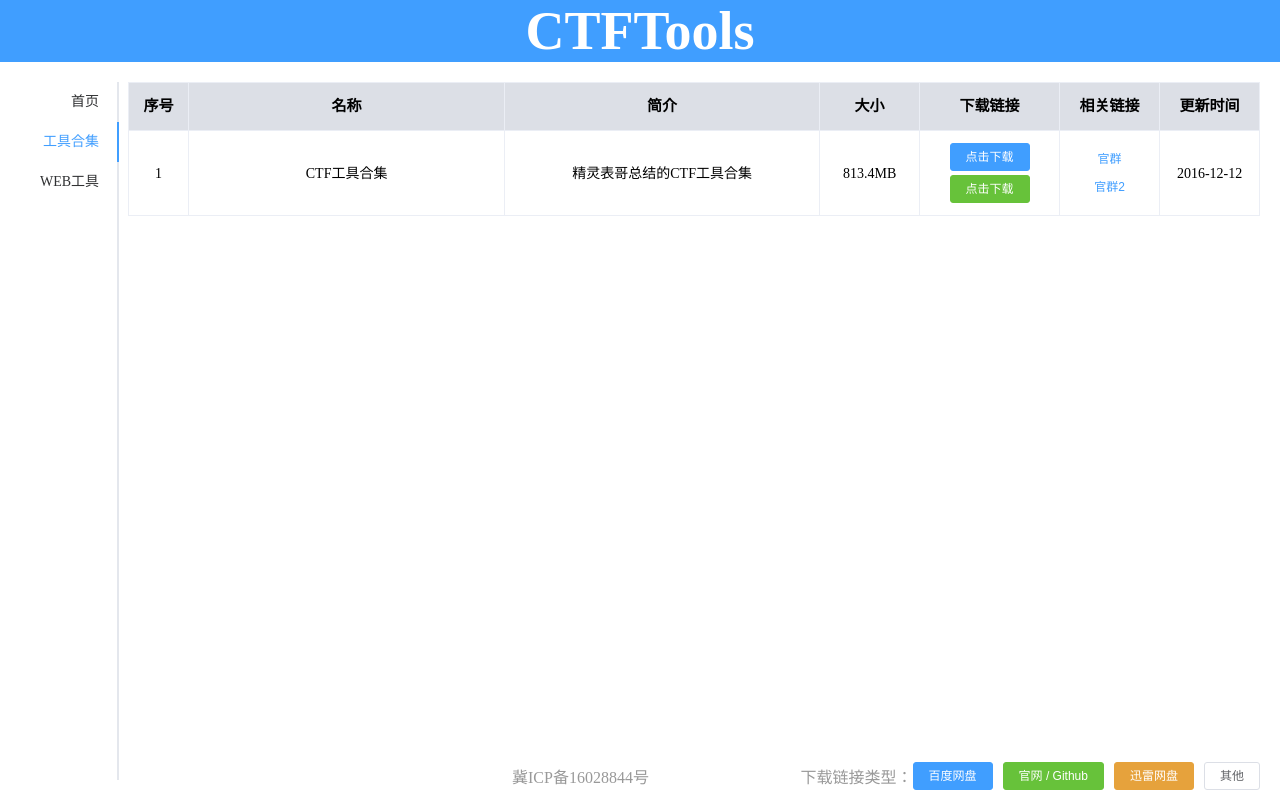
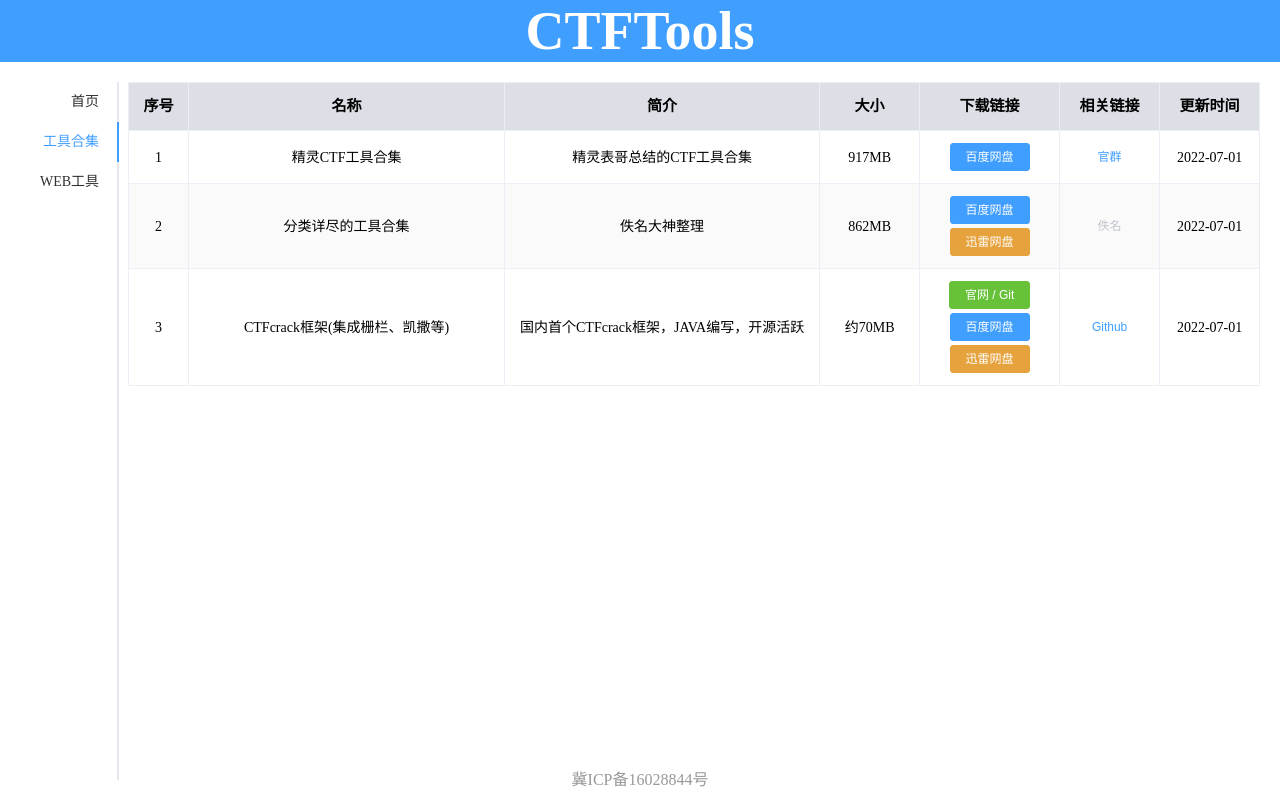
Before and after one commit to dr34m-cn/ctftools, a Vue app: page / in a window 1280 px wide. Both pictures are taken after a click on the tab "工具合集". Built offline with nearby package versions, Linux system fonts and the light colour scheme.

Commit message:
add 工具合集&web工具

```diff
--- a/src/ctftools/inc/tools.js
+++ b/src/ctftools/inc/tools.js
@@ -1,26 +1,59 @@
 // 工具合集
-
+// type：1-百度网盘，2-官网/github，3-迅雷网盘，4-其他
 const tools = [{
-	name: 'CTF工具合集',
+	name: '精灵CTF工具合集',
 	describe: '精灵表哥总结的CTF工具合集',
-	size: '813.4MB',
+	size: '917MB',
 	download: [{
-		link: 'https://pan.baidu.com/s/1D3evb-yJtbZUKbwvIt3xYg',
-		sercet: '11',
-		type: 1 // 1-百度网盘，2-官网/github，3-迅雷网盘，4-其他
-	}, {
-		link: 'https://pan.baidu.com/s/1D3evb-yJtbZUKbwvIt3xYg',
-		sercet: '11',
-		type: 2
+		link: 'https://pan.baidu.com/s/19p5GPCHabbZXVnw3YV8zsQ?pwd=45vm',
+		sercet: null,
+		type: 1
 	}],
 	about: [{
 		link: 'https://jq.qq.com/?_wv=1027&k=43E99KK',
 		name: '官群'
+	}],
+	updateTime: '2022-07-01'
+}, {
+	name: '分类详尽的工具合集',
+	describe: '佚名大神整理',
+	size: '862MB',
+	download: [{
+		link: 'https://pan.baidu.com/s/1Qu4c29XxWc_akuKD66OQeg?pwd=iuce',
+		sercet: null,
+		type: 1
 	}, {
-		link: 'https://jq.qq.com/?_wv=1027&k=43E99KK',
-		name: '官群2'
+		link: 'https://pan.xunlei.com/s/VN5sjtNy6nFyu7ZOwAuhTWOqA1',
+		sercet: 'h3e9',
+		type: 3
 	}],
-	updateTime: '2016-12-12'
+	about: [{
+		link: null,
+		name: '佚名'
+	}],
+	updateTime: '2022-07-01'
+}, {
+	name: 'CTFcrack框架(集成栅栏、凯撒等)',
+	describe: '国内首个CTFcrack框架，JAVA编写，开源活跃',
+	size: '约70MB',
+	download: [{
+		link: 'https://github.com/0Chencc/CTFCrackTools/releases',
+		sercet: null,
+		type: 2
+	}, {
+		link: 'https://pan.baidu.com/s/1efiSxanHC-0c0DIhM6mM7w?pwd=dclo',
+		sercet: null,
+		type: 1
+	}, {
+		link: 'https://pan.xunlei.com/s/VN5slQYJFZksX0wyQutp3CZwA1',
+		sercet: '6iyw',
+		type: 3
+	}],
+	about: [{
+		link: 'https://github.com/0Chencc/CTFCrackTools',
+		name: 'Github'
+	}],
+	updateTime: '2022-07-01'
 }]
 
 export default tools
--- a/src/ctftools/inc/web.js
+++ b/src/ctftools/inc/web.js
@@ -1,61 +1,65 @@
 // WEB工具
-
+// type：1-百度网盘，2-官网/github，3-迅雷网盘，4-其他
 const web = [{
-	name: 'web工具合集',
-	describe: 'web',
-	size: '813.4MB',
+	name: 'burpsuite_pro_1.6',
+	describe: '抓包分析等，需要JAVA环境，2099年到期',
+	size: '24.4MB',
 	download: [{
-		link: 'https://pan.baidu.com/s/1D3evb-yJtbZUKbwvIt3xYg',
-		sercet: 'mmmm',
-		type: 1 // 1-百度网盘，2-官网/github，3-迅雷网盘，4-其他
+		link: 'http://pan.baidu.com/s/1slm1fvn',
+		sercet: 'yopj',
+		type: 1
 	}],
 	about: [{
-		link: 'https://jq.qq.com/?_wv=1027&k=43E99KK',
-		name: '官群'
+		link: 'https://portswigger.net/burp',
+		name: '官网'
 	}],
-	updateTime: '2016-12-12'
-},{
-	name: 'web工具合集',
-	describe: 'web',
-	size: '813.4MB',
+	updateTime: '2017-12-28'
+}, {
+	name: '中国菜刀',
+	describe: 'webshell、一句话后门',
+	size: '4.9MB',
 	download: [{
-		link: 'https://pan.baidu.com/s/1D3evb-yJtbZUKbwvIt3xYg',
-		sercet: '2222',
-		type: 3 // 1-百度网盘，2-官网/github，3-迅雷网盘，4-其他
+		link: 'http://pan.baidu.com/s/1kV0QSIV',
+		sercet: 'plqr',
+		type: 1
 	}],
 	about: [{
-		link: 'https://jq.qq.com/?_wv=1027&k=43E99KK',
-		name: '官群'
+		link: 'http://www.maicaidao.com/',
+		name: '官网（已凉）'
 	}],
-	updateTime: '2016-12-12'
+	updateTime: '2017-12-28'
 }, {
-	name: 'web工具合集',
-	describe: 'web',
-	size: '813.4MB',
+	name: 'wireshark',
+	describe: '多功能网络封包分析',
+	size: '约74MB',
 	download: [{
-		link: 'https://pan.baidu.com/s/1D3evb-yJtbZUKbwvIt3xYg',
+		link: 'https://www.wireshark.org/#download',
 		sercet: null,
-		type: 2 // 1-百度网盘，2-官网/github，3-迅雷网盘，4-其他
+		type: 2
 	}],
 	about: [{
-		link: 'https://jq.qq.com/?_wv=1027&k=43E99KK',
-		name: '官群'
+		link: 'https://www.wireshark.org/',
+		name: '官网'
 	}],
-	updateTime: '2016-12-12'
+	updateTime: '最新'
 }, {
-	name: 'web工具合集',
-	describe: 'web',
-	size: '813.4MB',
+	name: 'fiddler2',
+	describe: 'HTTP数据包抓取',
+	size: '1.2MB',
 	download: [{
-		link: 'https://pan.baidu.com/s/1D3evb-yJtbZUKbwvIt3xYg',
+		link: 'http://pan.baidu.com/s/1bpnAgaz',
+		sercet: 's50r',
+		type: 1
+	}, {
+		link: 'https://www.telerik.com/download/fiddler',
 		sercet: null,
-		type: 4 // 1-百度网盘，2-官网/github，3-迅雷网盘，4-其他
+		type: 2
 	}],
 	about: [{
-		link: 'https://jq.qq.com/?_wv=1027&k=43E99KK',
-		name: '官群'
+		link: 'https://www.telerik.com/fiddler',
+		name: '官网'
 	}],
-	updateTime: '2016-12-12'
+	updateTime: '2022-07-01'
 }]
 
 export default web
--- a/src/views/components/detail.vue
+++ b/src/views/components/detail.vue
@@ -9,7 +9,7 @@
 				<template slot-scope="scope">
 					<div v-for="(item,index) in scope.row.download" :key="index" class="downloadArea">
 						<el-button :type="item.type==1?'primary':(item.type==2?'success':(item.type==3?'warning':''))" size="mini" @click="onClickCopy(item)">
-							点击下载
+							{{item.type==1?'百度网盘':(item.type==2?'官网 / Git':(item.type==3?'迅雷网盘':'点击下载'))}}
 						</el-button>
 					</div>
 				</template>
@@ -83,7 +83,7 @@
 </script>
 <style scoped lang="scss">
 	.detail {
-		height: calc(100vh - 130px);
+		height: calc(100vh - 124px);
 		overflow-y: auto;
 
 		.current-input {
--- a/src/views/components/home.vue
+++ b/src/views/components/home.vue
@@ -9,7 +9,7 @@
 			</tr>
 			<tr>
 				<td>本工具库将持续更新:-)</td>
-				<td colspan="3"><b>上一次更新于：<a>2022-06-30</a></b></td>
+				<td colspan="3"><b>上一次更新于：<a>2022-07-01</a>，欢迎<a href="https://github.com/dr34-m/ctftools" target="_blank">前往Github提交PR</a></b></td>
 			</tr>
 			<tr>
 				<td>作者博客</td>
@@ -49,10 +49,10 @@
 				<td colspan="5"><b>友情链接</b></td>
 			</tr>
 			<tr>
+				<td><b><a href="https://blog.jhailan.cn/" target="_blank">HaiLan's Blog</a></b></td>
 				<td><b><a href="https://www.se7ensec.cn/" target="_blank">Se7en's Blog</a></b></td>
-				<td><b><a href="http://hackfun.org/" target="_blank">精灵的博客</a></b></td>
+				<td><b><a href="https://hackfun.org/" target="_blank">精灵的博客</a></b></td>
 				<td><b><a href="https://www.yejinmo.com/" target="_blank">一只单身猿</a></b></td>
-				<td></td>
 				<td></td>
 			</tr>
 			<tr>
@@ -85,7 +85,7 @@
 			<tr>
 				<td colspan="2"><b>Se7en</b></td>
 				<td colspan="3"><b>
-						<a href="http://www.se7ensec.cn/" target="_blank">www.se7ensec.cn</a>
+						<a href="https://www.se7ensec.cn/" target="_blank">www.se7ensec.cn</a>
 					</b></td>
 			</tr>
 			<tr>
@@ -140,7 +140,7 @@
 </script>
 <style scoped lang="scss">
 	.home {
-		height: calc(100vh - 130px);
+		height: calc(100vh - 124px);
 		overflow-y: auto;
 
 		.table {
--- a/src/views/index.vue
+++ b/src/views/index.vue
@@ -12,14 +12,7 @@
 			</el-tabs>
 		</div>
 		<div class="foot">
-			<div @click="toBeian">冀ICP备16028844号</div>
-			<div class="tips" v-if="activeName != 'index'">
-				<div>下载链接类型：</div>
-				<el-button type="primary" size="mini">百度网盘</el-button>
-				<el-button type="success" size="mini">官网 / Github</el-button>
-				<el-button type="warning" size="mini">迅雷网盘</el-button>
-				<el-button size="mini">其他</el-button>
-			</div>
+			<div class="beian" @click="toBeian">冀ICP备16028844号</div>
 		</div>
 	</div>
 </template>
@@ -62,8 +55,9 @@
 		}
 
 		.content {
+
 			.detail {
-				width: calc(100% - 0px);
+				width: 100%;
 			}
 
 			width: calc(100% - 40px);
@@ -77,20 +71,15 @@
 		.foot {
 			position: absolute;
 			bottom: 10px;
-			left: 40%;
-			height: 28px;
-			width: calc(60% - 20px);
+			left: 0;
+			width: 100%;
 			display: flex;
-			justify-content: space-between;
-			align-items: center;
-			cursor: pointer;
+			justify-content: center;
 			color: #999;
 
-			.tips {
-				display: flex;
-				align-items: center;
+			.beian {
+				cursor: pointer;
 			}
 		}
-
 	}
 </style>
```
Also changed, not shown: 1 other file (tests, documents, lock files or other folders).
